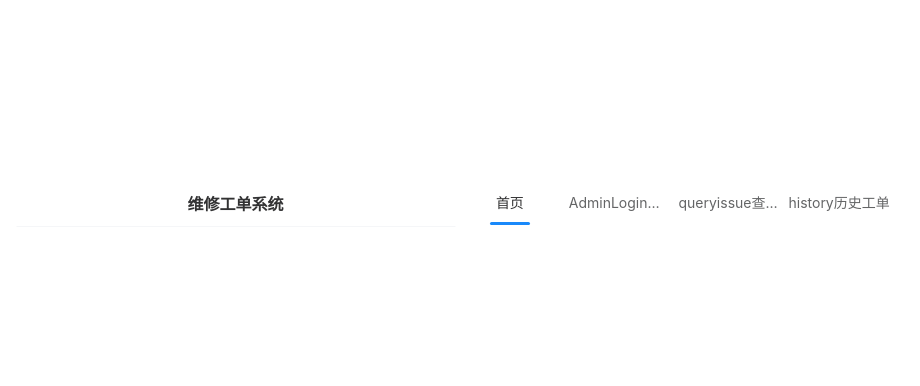
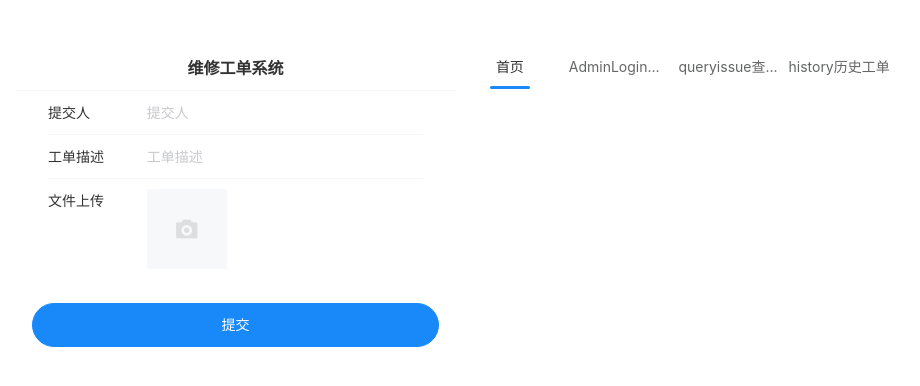
Before and after one commit to cnjzh/Frontend, a Vue app: page / in a window 1280 px wide. Shown: the part 196-582 px from the top of the page, without its empty margins (185-1105 px from the left). Built offline with nearby package versions, Linux system fonts and the light colour scheme.

Commit message:
no vue puge-in callback

```diff
--- a/src/components/Upload.vue
+++ b/src/components/Upload.vue
@@ -2,19 +2,25 @@
 <van-form @submit="onSubmit">
   <van-cell-group inset>
     <van-field
-      v-model="poster"
+      v-model.lazy.trim="poster"
       name="提交人"
       label="提交人"
       placeholder="提交人"
       :rules="[{ required: true, message: '请填写提交人' }]"
     />
     <van-field
-      v-model="description"
+      v-model.lazy.trim="description"
       name="工单描述"
       label="工单描述"
       placeholder="工单描述"
       :rules="[{ required: true, message: '请填写工单描述' }]"
     />
+     <van-field name="uploader" label="文件上传">
+  <template #input  >
+    <van-uploader v-model="imageArr" accept="image/*" multiple="true"/>
+  </template>
+</van-field>
+
   </van-cell-group>
   <div style="margin: 16px;">
     <van-button round block type="primary" native-type="submit">
@@ -25,9 +31,24 @@
 
 </template>
 <script>
+  import {ref} from "vue";
+
     export default
-    {
-        name:"APPUpload",
+    { name:"APPUpload",
+      setup()
+      {
+         const poster=ref("");
+        const description=ref("");
+        const imageArr=ref([]);
+
+        return {
+          poster,
+          description,
+          imageArr
+        }
+
+      }
+
     }
 
 
```
Also changed, not shown: src/App.vue (+7 -4 lines).
